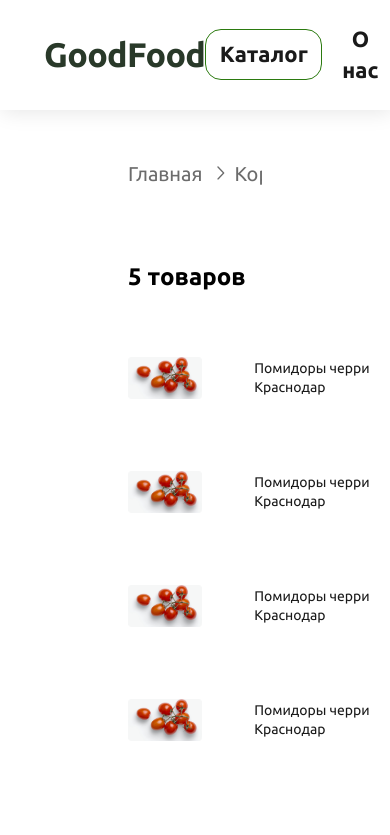
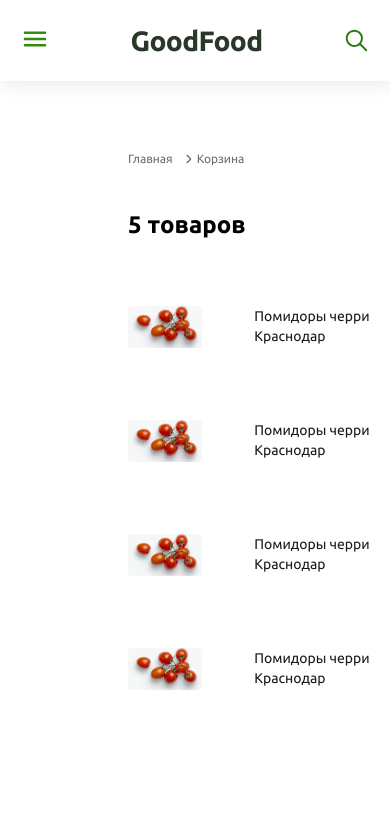
Before and after one commit to kavabunga/goodfood-frontend, a React (Vite) app: page /cart in a window 390 px wide. Shown: the top 835 px of the page. Built offline with nearby package versions, Linux system fonts and the light colour scheme; no server answers.

Commit message:
feat(mobile header and bredcrumbs): craft mobile
#98

```diff
--- a/src/components/breadcrumbs/breadcrumbs.module.scss
+++ b/src/components/breadcrumbs/breadcrumbs.module.scss
@@ -32,4 +32,15 @@
 	&_type_tall {
 		padding-top: 48px;
 	}
+
+	@media screen and (width < 768px) {
+		margin-top: 20px;
+		padding: 0 0 40px;
+		font-size: 12px;
+
+		&__arrow {
+			width: 8px;
+			height: 8px;
+		}
+	}
 }
--- /dev/null
+++ b/src/components/burger-menu/burger-menu.module.scss
@@ -0,0 +1,27 @@
+@use '@scss/mixins' as *;
+@use '@scss/base.scss' as *;
+
+.burgerContainer {
+	:hover {
+		opacity: 0.5;
+		transition: opacity 0.5s ease-in-out;
+		cursor: pointer;
+	}
+}
+
+.navigation__icon {
+	width: 30px;
+	height: 30px;
+	border: none;
+	background-color: white;
+	background-position: center;
+}
+
+.navigation__icon_burger {
+	background-image: url('@images/burger-menu.svg');
+	background-size: cover;
+
+	@media screen and (width >= 768px) {
+		display: none;
+	}
+}
--- /dev/null
+++ b/src/components/burger-menu/index.tsx
@@ -0,0 +1,19 @@
+import React from 'react';
+import styles from './burger-menu.module.scss';
+import { usePopup } from '@hooks/use-popup.ts';
+
+const BurgerMenu: React.FC = () => {
+	const { handleOpenPopup } = usePopup();
+
+	return (
+		<div className={styles.burgerContainer}>
+			<button
+				className={`${styles.navigation__icon} ${styles.navigation__icon_burger}`}
+				type="button"
+				onClick={() => handleOpenPopup('openPopupLogin')}
+			/>
+		</div>
+	);
+};
+
+export default BurgerMenu;
--- a/src/components/navigation-icons/navigation-icons.module.scss
+++ b/src/components/navigation-icons/navigation-icons.module.scss
@@ -10,6 +10,7 @@
 	:hover {
 		opacity: 0.5;
 		transition: opacity 0.5s ease-in-out;
+		cursor: pointer;
 	}
 }
 
@@ -27,8 +28,16 @@
 
 .navigation__icon_busket {
 	background-image: url('@images/shopping_busket_icon.svg');
+
+	@media screen and (width < 768px) {
+		display: none;
+	}
 }
 
 .navigation__icon_profile {
 	background-image: url('@images/profile_icon.svg');
+
+	@media screen and (width < 768px) {
+		display: none;
+	}
 }
--- a/src/components/navigation/navigation.module.scss
+++ b/src/components/navigation/navigation.module.scss
@@ -4,6 +4,10 @@
 .navigation {
 	display: flex;
 	gap: 44px;
+
+	@media screen and (width < 768px) {
+		display: none;
+	}
 }
 
 .navigation__list {
@@ -43,6 +47,12 @@
 		border: none;
 		color: white;
 	}
+
+	@media screen and (width < 1024px) {
+		width: 92px;
+		height: 32px;
+		font-size: 16px;
+	}
 }
 
 .navigation__item {
@@ -59,4 +69,8 @@
 		opacity: 0.5;
 		transition: opacity 0.5s ease-in-out;
 	}
+
+	@media screen and (width < 1024px) {
+		font-size: 16px;
+	}
 }
--- a/src/layouts/header/header.module.scss
+++ b/src/layouts/header/header.module.scss
@@ -15,6 +15,10 @@
 	justify-content: space-between;
 	align-items: center;
 	margin: 0 44px;
+
+	@media screen and (width < 1024px) {
+		margin: 0 20px;
+	}
 }
 
 .header__button {
@@ -27,4 +31,8 @@
 	font-weight: 700;
 	line-height: normal;
 	letter-spacing: -0.68px;
+
+	@media screen and (width < 1024px) {
+		font-size: 28px;
+	}
 }
--- a/src/layouts/header/index.tsx
+++ b/src/layouts/header/index.tsx
@@ -4,6 +4,7 @@ import { Link } from 'react-router-dom';
 import Navigation from '@components/navigation';
 import styles from './header.module.scss';
 import NavigationIcons from '@components/navigation-icons';
+import BurgerMenu from '@components/burger-menu';
 
 const Header: React.FC = () => {
 	// Этот блок кода предназначен для реализации переходов между страницами
@@ -20,6 +21,7 @@ const Header: React.FC = () => {
 	return (
 		<header className={styles.header}>
 			<div className={styles.header__container}>
+				<BurgerMenu />
 				<Link to={'/'} className="link">
 					<h1 className={styles.header__title}>GoodFood</h1>
 				</Link>
```
Also changed, not shown: src/assets/images/burger-menu.svg (added).
